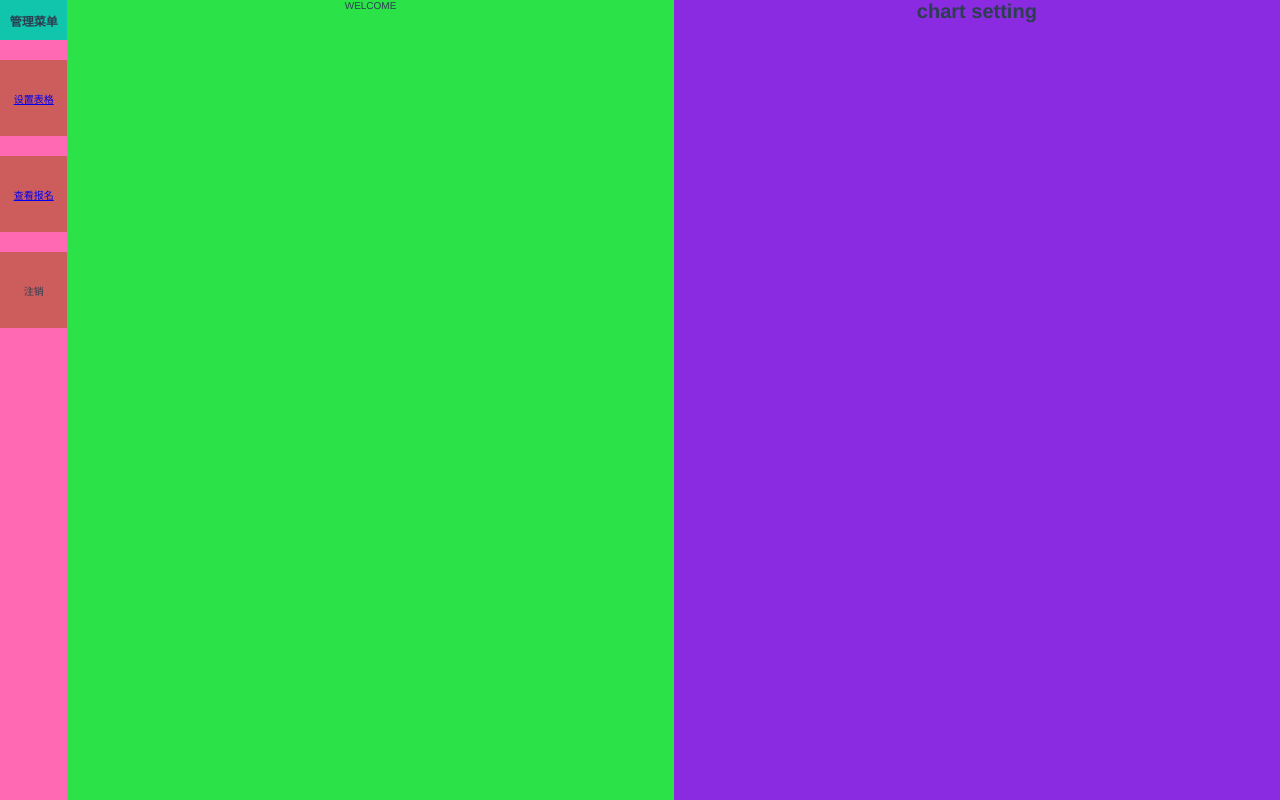
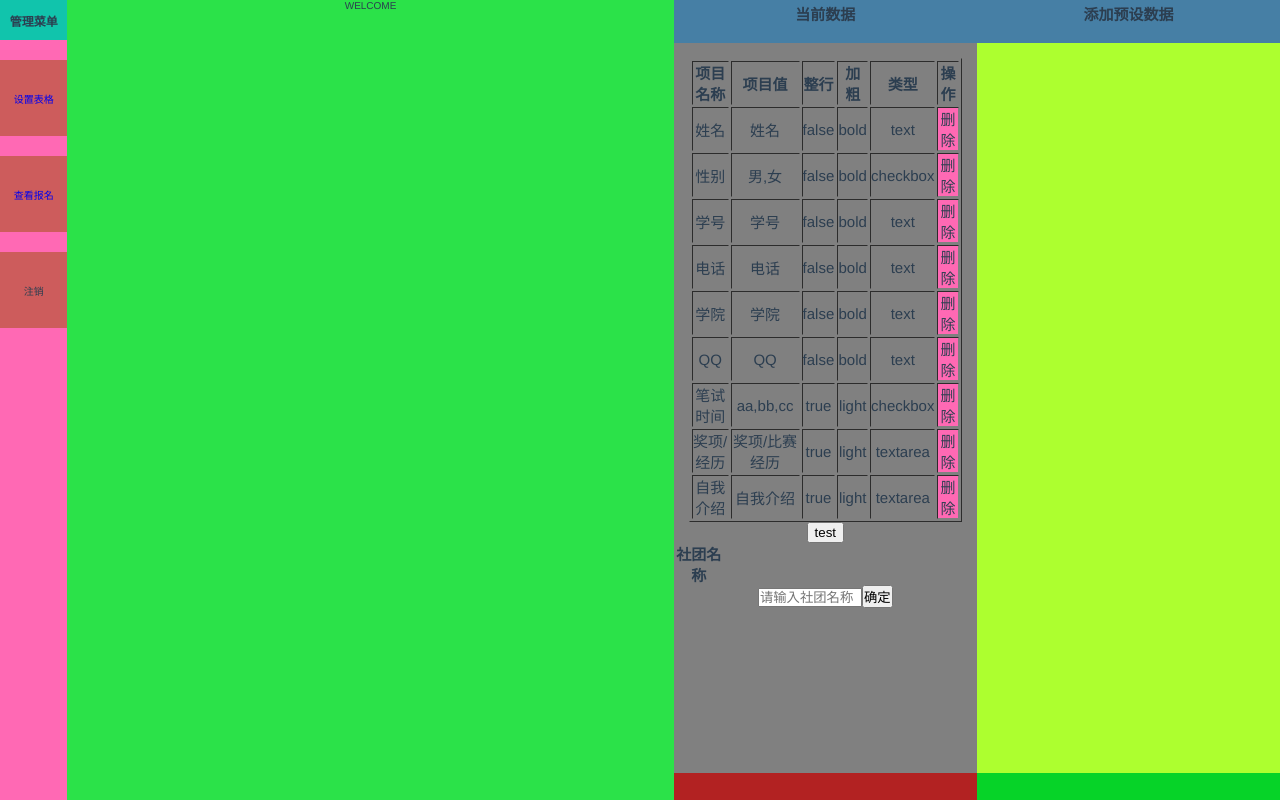
Before and after one commit to xiangguaa/ClubRecruitment_Vue, a Vue app: page /recruitchart/1/ChartSetting in a window 1280 px wide. Built offline with nearby package versions, Linux system fonts and the light colour scheme.

Commit message:
引入jquery，添加通过数组动态添加表格元素的功能，并通过@nextTick和jquery 添加删除动态元素的方法。

```diff
--- a/package.json
+++ b/package.json
@@ -8,6 +8,7 @@
   },
   "dependencies": {
     "core-js": "^3.6.4",
+    "jquery": "^3.5.0",
     "vue": "^2.6.11",
     "vue-router": "^3.1.6",
     "vuex": "^3.1.3"
--- a/src/components/ChartSetting.vue
+++ b/src/components/ChartSetting.vue
@@ -1,15 +1,165 @@
 <template>
-    <div>
-        <h1>
-            chart setting
-        </h1>
+    <div class="chart-wrp">
+        <div class="chart-added">
+            <h2 class="chart-title">当前数据</h2>
+            <div class="chart-division-wrp chart-added-wrp">
+                <!-- <h1>{{clubName}}</h1> -->
+                <table border="1" id="table" class="table">
+                    <tr>
+                        <th>项目名称</th>
+                        <th>项目值</th>
+                        <th>整行</th>
+                        <th>加粗</th>
+                        <th>类型</th>
+                        <th>操作</th>
+                    </tr>
+                </table>
+                <button @click="test()">test</button>
+                <div class="chart-title-setting">
+                    <h2 style="width:5rem;diplay:inline-block;">社团名称</h2>
+                    <input style="width:10rem;diplay:inline-block;" type="text" @keyup.enter="setTitle()" v-model="clubName" placeholder="请输入社团名称">
+                    <input type="button" value="确定" @click="setTitle()">
+                </div>
+            </div>
+        </div>
+        <div class="chart-preset">
+            <h2 class="chart-title">添加预设数据</h2>
+            <div class="chart-division-wrp chart-preset-wrp"></div>
+        </div>
     </div>
 </template>
 <script>
+
+import $ from 'jquery'
 export default {
-  name:'',
+  name:'Chartsetting',
+  data:function(){
+      return {
+          clubName:'',
+          chart:{
+            'header':{'value':"辩论队"},
+            'body':[
+                {'infoName':'姓名','infoValue':'姓名','infoStyle':{'entireRow':false,'fontWeight':'bold'},'inputType':'text'},
+                {'infoName':'性别','infoValue':['男','女'],'infoStyle':{'entireRow':false,'fontWeight':'bold'},'inputType':'checkbox'},
+                {'infoName':'学号','infoValue':'学号','infoStyle':{'entireRow':false,'fontWeight':'bold'},'inputType':'text'},
+                {'infoName':'电话','infoValue':'电话','infoStyle':{'entireRow':false,'fontWeight':'bold'},'inputType':'text'},
+                {'infoName':'学院','infoValue':'学院','infoStyle':{'entireRow':false,'fontWeight':'bold'},'inputType':'text'},
+                {'infoName':'QQ','infoValue':'QQ','infoStyle':{'entireRow':false,'fontWeight':'bold'},'inputType':'text'},
+                {'infoName':'笔试时间','infoValue':['aa','bb','cc'],'infoStyle':{'entireRow':true,'fontWeight':'light'},'inputType':'checkbox'},
+                {'infoName':'奖项/经历','infoValue':'奖项/比赛经历','infoStyle':{'entireRow':true,'fontWeight':'light'},'inputType':'textarea'},
+                {'infoName':'自我介绍','infoValue':'自我介绍','infoStyle':{'entireRow':true,'fontWeight':'light'},'inputType':'textarea'},
+            ],
+            'footer':[
+                'dsfasdfasdf',
+                '大家发来减肥哈哈哈我和嘎哈大哥啊大哥拉回到发生的的立法和斯大林发送大量法律上的封建落后阿斯弗舒服多啦合适的方式发挥了',
+                '觉得拉法基类毒素解放拉萨地方啊深度发掘建立了上的飞机啊'
+            ]
+        }
+      }
+  },
+  methods:{
+      test(){
+          console.log('test')
+
+      },
+      setTitle(){
+          console.log(this.clubName)
+          this.chart.header.value = this.clubName;
+          console.log(this.chart.header)
+      },
+      delete(e){
+        console.log(e)
+        console.log(e.currentTarget.id)
+        let idObject = document.getElementById(e.currentTarget.id);
+        idObject.parentNode.parentNode.removeChild(idObject.parentNode);
+      }
+  },
+
+  created:function(){
+
+  },
+  mounted:function(){
+    //   获取信息并存储至this.chart中
+    //
+    for(let i=0;i<this.chart.body.length;i++){
+        // console.log(document.getElementById('table'))
+        var tdArr = document.getElementById('table');
+
+        let tr=document.createElement("tr");
+
+        tr.innerHTML ='<td>' + this.chart.body[i].infoName + '</td>'+ '<td>'+this.chart.body[i].infoValue+'\
+        </td>'+'<td>'+this.chart.body[i].infoStyle.entireRow+'</td>'+'<td>'+this.chart.body[i].infoStyle.fontWeight+'</td>'+'\
+        <td>'+this.chart.body[i].inputType+'</td>'+'<td class="chart-op-del" id=td'+String(i)+'>删除</td>';
+        tdArr.appendChild(tr)
+    }
+
+    this.$nextTick(() => {
+        // 动态添加dom元素，并绑定VUE事件（.pdf-item为动态添加的元素，放置在父元素.pdf-body下）
+        $('.table').on('click', '.chart-op-del', this.delete)
+    });
+
+    // $('.chart-op-del').each(function() {
+    //     $(this).bind("click", function() {
+    //         // 处理逻辑
+    //         console.log("tetet")
+    //     });
+    // });
+
+
+
+  }
 }
 </script>
-<style scoped>
+
+
+
+<style>
+    .chart-wrp{
+        width: 100%;
+        height: 100%;
+        background-color: forestgreen;
+        display: flex;
+        justify-content: start;
+    }
+    .chart-added{
+        width: 50%;
+        height: 100%;
+        background-color: firebrick;
+
+    }
+    .chart-preset{
+        width: 50%;
+        height: 100%;
+        background-color: rgb(6, 211, 40);
+    }
+    .chart-title{
+        background-color: rgb(70, 127, 165);
+        width: 100%;
+        padding: 0rem;
+        height: 5%;
+        /* margin-top: 1%; */
+        padding-top: 1%;
+    }
+    .chart-division-wrp{
+        background-color: gray;
+        height: 89.4%;
+        width: 100%;
+        padding-top: 5%;
+    }
+    .chart-preset-wrp{
+        background-color: greenyellow;
+    }
+    table{
+        font-size: 1.5rem;
+        width: 90%;
+        margin: 0 auto;
+
+    }
+    .chart-op-del{
+        background-color: hotpink;
+    }
+    .chart-op-del:hover{
+        background-color: indigo;
+    }
 
 </style>
--- a/src/components/RecruitSidebar.vue
+++ b/src/components/RecruitSidebar.vue
@@ -43,7 +43,8 @@ export default {
 
       },
       logout:function(){
-          document.cookie = "chartID=; expires=Thu, 01 Jan 1971 00:00:00 GMT";
+          console.log("logout")
+          document.cookie = "chartID=; expires=Thu, 01 Jan 1971 00:00:00 GMT;";
         //   this.$router.replace({name:'Login',params: { action: 'recruit' }});
         this.$router.replace({name:'Home'});
       }
@@ -52,6 +53,10 @@ export default {
 </script>
 
 <style scoped>
+
+    a:link {
+        text-decoration: none;
+    }
     .wrp{
         /* background-color: khaki; */
         height: 100%;
--- a/src/main.js
+++ b/src/main.js
@@ -2,6 +2,7 @@ import Vue from 'vue'
 import App from './App.vue'
 import router from './router'
 import store from './store'
+import $ from 'jquery'
 import timeline from "./components/Timeline.vue"   //引入组件
 import ApplicationChart from "./components/ApplicationChart.vue"   //引入组件
 
--- a/src/views/Login.vue
+++ b/src/views/Login.vue
@@ -118,7 +118,6 @@
                 break;
             case 'recruit':
                 this.placeholder = "表单ID(任意8位数字)"
-
                 if(chartID != null && chartID.length == 8){
                     this.$router.push('/recruitchart/'+chartID);
                 }
```
Also changed, not shown: 1 other file (tests, documents, lock files or other folders).
